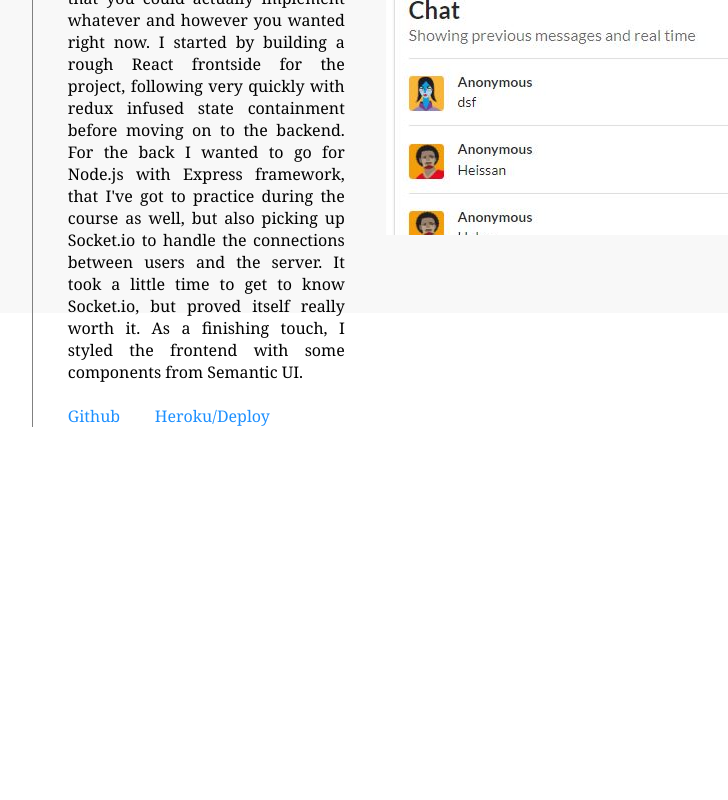
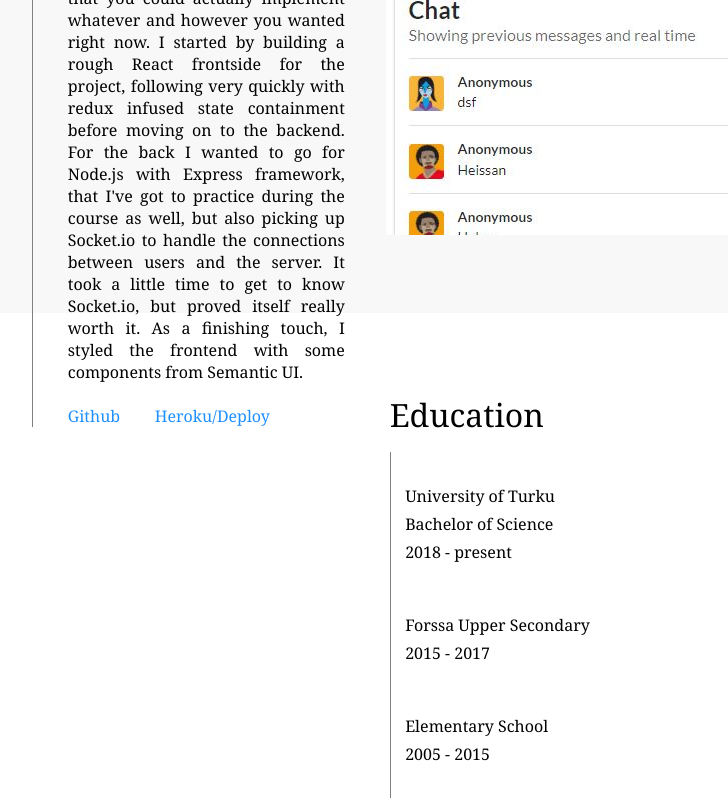
Before and after one commit to Sundholm11/portfolio, a React (Create React App) app: page / in a window 1280 px wide. Shown: the part 1998-2798 px from the top of the page, without its empty margins (403-1131 px from the left). Before the commit the page ends 2425 px from the top, so only its background shows below. Built offline with nearby package versions, Linux system fonts and the light colour scheme; the HTML template or start-up script is replaced by a standard one.

Commit message:
Experience section first look

```diff
--- a/src/App.tsx
+++ b/src/App.tsx
@@ -6,6 +6,7 @@ import Home from './components/Home'
 import Navbar from './components/Navbar'
 import Projects from './components/Projects'
 import AboutMe from './components/AboutMe'
+import Experience from './components/Experience'
 
 const App: React.FC = () => {
 	return (
@@ -14,6 +15,7 @@ const App: React.FC = () => {
 			<Home />
 			<AboutMe />
 			<Projects />
+			<Experience />
 		</div>
 	)
 }
--- /dev/null
+++ b/src/components/Experience.tsx
@@ -0,0 +1,67 @@
+import React from 'react'
+
+import '../styles/Experience.css'
+
+const Experience: React.FC = () => {
+	return (
+		<div className="mainContainer">
+			<div className="expContainer">
+				<h2 className="exp">Education</h2>
+				<ul className="expUl">
+					<li className="expLi">
+						<p className="exp">University of Turku</p>
+						<p className="exp">Bachelor of Science</p>
+						<p className="exp">2018 - present</p>
+					</li>
+					<li className="expLi">
+						<p className="exp">Forssa Upper Secondary</p>
+						<p className="exp">2015 - 2017</p>
+					</li>
+					<li className="expLi">
+						<p className="exp">Elementary School</p>
+						<p className="exp">2005 - 2015</p>
+					</li>
+				</ul>
+			</div>
+			<div className="expContainer">
+				<h2 className="exp">Experience</h2>
+				<ul className="expUl">
+					<li className="expLi">
+						<p className="exp">Lounea oy</p>
+						<p className="exp">IT Support</p>
+						<p className="exp">Summer 2019</p>
+					</li>
+					<li className="expLi">
+						<p className="exp">Autokeidas Forssa</p>
+						<p className="exp">Cashier / Veikkaus / Toto</p>
+						<p className="exp">Summer 2018</p>
+					</li>
+					<li className="expLi">
+						<p className="exp">SuperDrecksKëscht Luxembourg</p>
+						<p className="exp">Trainee</p>
+						<p className="exp">Spring 2017</p>
+					</li>
+				</ul>
+			</div>
+			<div className="expContainer">
+				<h2 className="exp">Skills</h2>
+				<ul className="meter">
+					<p className="meter">React</p>
+					<li className="meter">
+						<span style={{ width: "75%", backgroundColor: "lightskyblue" }} />
+					</li>
+					<p className="meter">Express</p>
+					<li className="meter">
+						<span style={{ width: "55%", backgroundColor: "dodgerblue" }} />
+					</li>
+					<p className="meter">Mongo DB</p>
+					<li className="meter">
+						<span style={{ width: "25%", backgroundColor: "seagreen" }} />
+					</li>
+				</ul>
+			</div>
+		</div>
+	)
+}
+
+export default Experience
--- a/src/components/Navbar.tsx
+++ b/src/components/Navbar.tsx
@@ -11,7 +11,8 @@ const Navbar: React.FC = () => {
 		<ul className="navBar">
 			<li className="navBar" onClick={() => scrollWindow(0)}><p>Home</p></li>
 			<li className="navBar" onClick={() => scrollWindow(625)}><p>About me</p></li>
-			<li className="navBar" onClick={() => scrollWindow(1525)}><p>Projects</p></li>
+			<li className="navBar" onClick={() => scrollWindow(1500)}><p>Projects</p></li>
+			<li className="navBar" onClick={() => scrollWindow(2350)}><p>Experience</p></li>
 		</ul>
 	)
 }
--- /dev/null
+++ b/src/styles/Experience.css
@@ -0,0 +1,62 @@
+h2.exp {
+	float: left;
+	width: auto;
+	margin: 5% 0 5%;
+	padding-right: 60%;
+	font-size: 200%;
+	font-weight: lighter;
+}
+
+p.exp {
+	padding: 3px 5px;
+	margin: 0;
+	text-align: left;
+}
+
+p.meter {
+	padding: 0px 5px 3px;
+	margin: 5% 0 0 0;
+	text-align: left;
+}
+
+div.expContainer {
+	float: left;
+	width: 31%;
+    height: 100%;
+	margin-left: 1%;
+}
+
+ul.expUl {
+	width: 100%;
+	padding: 0 3%;
+	margin: 0;
+	float: left;
+	list-style-type: none;
+	border-left: 1px solid;
+	border-color: gray;
+}
+
+li.expLi {
+	margin: 15px 0;
+	padding: 15px 0;
+}
+
+ul.meter {
+	margin-top: 25%;
+	padding-left: 0%;
+	list-style-type: none;
+}
+
+li.meter {
+	height: 8px;
+	border: solid 1.2px;
+	border-color: rgb(50, 50, 50);
+	border-radius: 12px;
+	padding: 10px;
+}
+
+.meter > span {
+	display: block;
+	border-radius: 12px;
+	height: 100%;
+}
```
